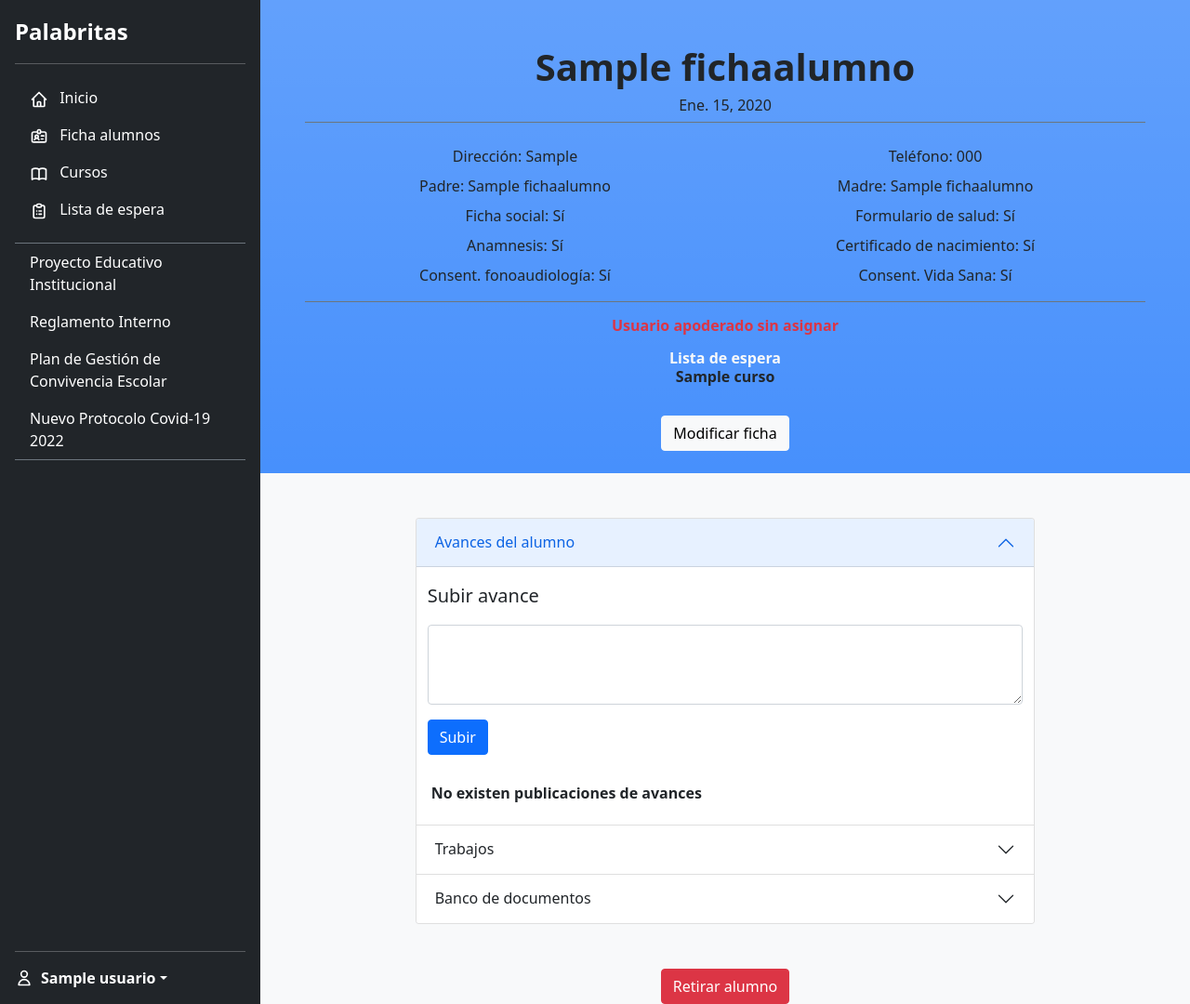
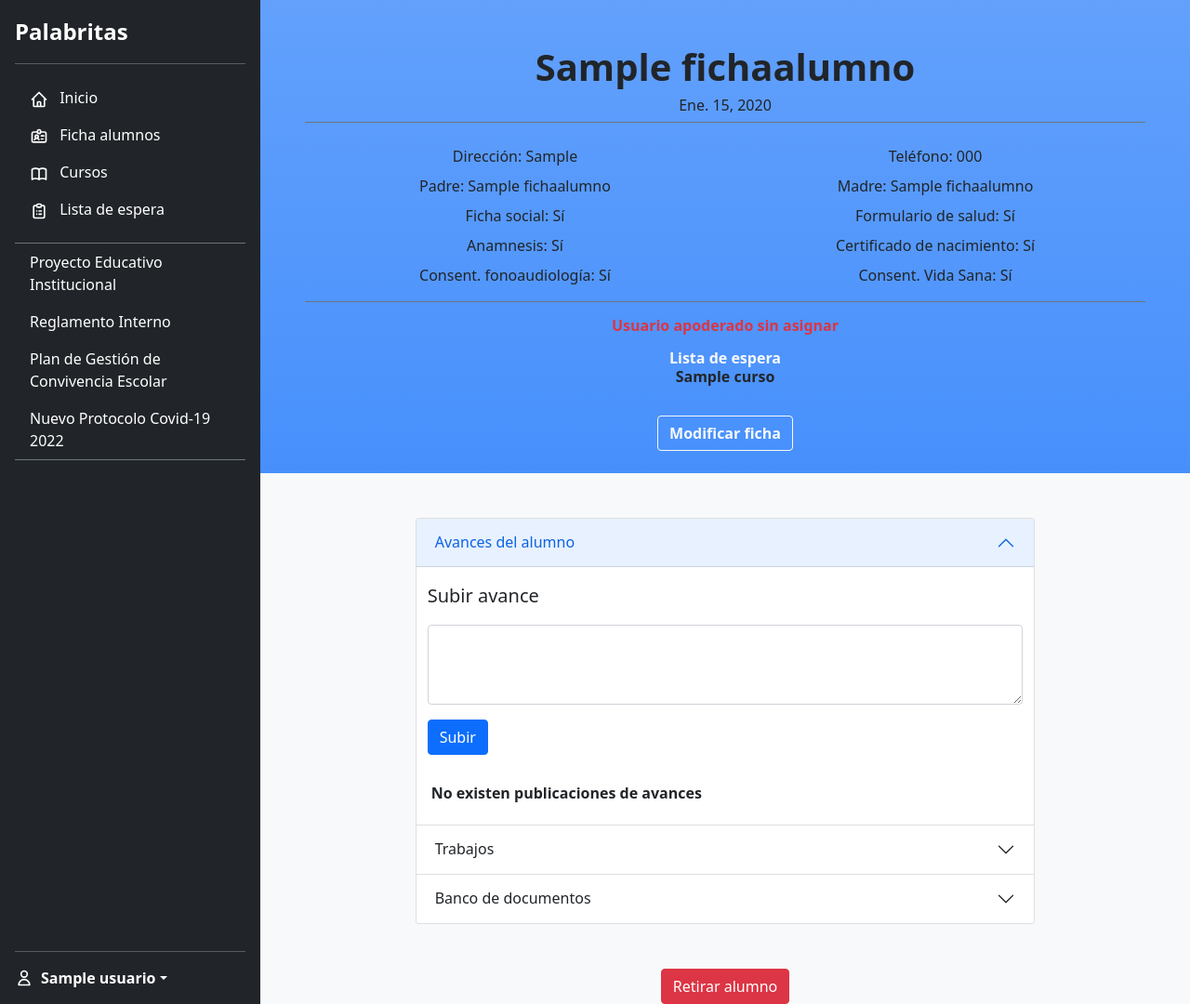
Before and after one commit to Frostgold/django-app-palabritas, a Django app: a page that uses fichas_alumnos/templates/ficha_alumno.html in a window 1280 px wide. Shown: the whole page at 93% size. Run offline with Django 3.2, Linux system fonts and the light colour scheme; a user stored in the database is signed in; tables that the repository leaves empty hold one stand-in row (values such as "Sample post"); some libraries are stand-ins or nearby versions.

Commit message:
Cambios en botones de la interfaz

```diff
--- a/fichas_alumnos/templates/ficha_alumno.html
+++ b/fichas_alumnos/templates/ficha_alumno.html
@@ -78,7 +78,7 @@
                         </h6>
 
                         {% if perms.fichas_alumnos.can_changefichaalumno %}
-                            <a href="{% url 'change_ficha_alumno' alumno.rut %}" class="btn btn-light mt-4">Modificar ficha</a>
+                            <a href="{% url 'change_ficha_alumno' alumno.rut %}" class="btn btn-outline-light mt-4 fw-bold">Modificar ficha</a>
                         {% endif %}
 
                 </div>
@@ -126,10 +126,10 @@
                                     {% if perms.fichas_alumnos.change_avancealumno %}
 
                                         <div class="col-md-4 my-3 my-md-0 text-center text-md-end mx-2">
-                                            <a href="{% url 'modificar_avance_alumno' avance.id %}" type="button" class="btn btn-secondary">Modificar</a>
+                                            <a href="{% url 'modificar_avance_alumno' avance.id %}" type="button" class="btn btn-outline-warning fw-bold">Modificar</a>
                                             {% if perms.fichas_alumnos.delete_avancealumno %}
                                             <!-- Button trigger modal -->
-                                            <button type="button" class="btn btn-danger" data-bs-toggle="modal" data-bs-target="#confirmDeleteAvance{{ avance.id }}">
+                                            <button type="button" class="btn btn-danger fw-bold" data-bs-toggle="modal" data-bs-target="#confirmDeleteAvance{{ avance.id }}">
                                                 X
                                             </button>
 
@@ -211,7 +211,7 @@
                                                 <td class="col-1 text-center align-middle">
 
                                                     <!-- Button trigger modal -->
-                                                    <button type="button" class="btn btn-danger" data-bs-toggle="modal" data-bs-target="#confirmDeleteTrabajo{{ trabrajo.id }}">
+                                                    <button type="button" class="btn btn-danger fw-bold" data-bs-toggle="modal" data-bs-target="#confirmDeleteTrabajo{{ trabrajo.id }}">
                                                         X
                                                     </button>
 
@@ -294,7 +294,7 @@
                                                     <td class="col-1 text-center align-middle">
 
                                                         <!-- Button trigger modal -->
-                                                        <button type="button" class="btn btn-danger" data-bs-toggle="modal" data-bs-target="#confirmDeleteDocumento{{ doc.id }}">
+                                                        <button type="button" class="btn btn-danger fw-bold" data-bs-toggle="modal" data-bs-target="#confirmDeleteDocumento{{ doc.id }}">
                                                             X
                                                         </button>
 
```
Also changed, not shown: cursos/templates/detalle_curso.html (+4 -4 lines).
